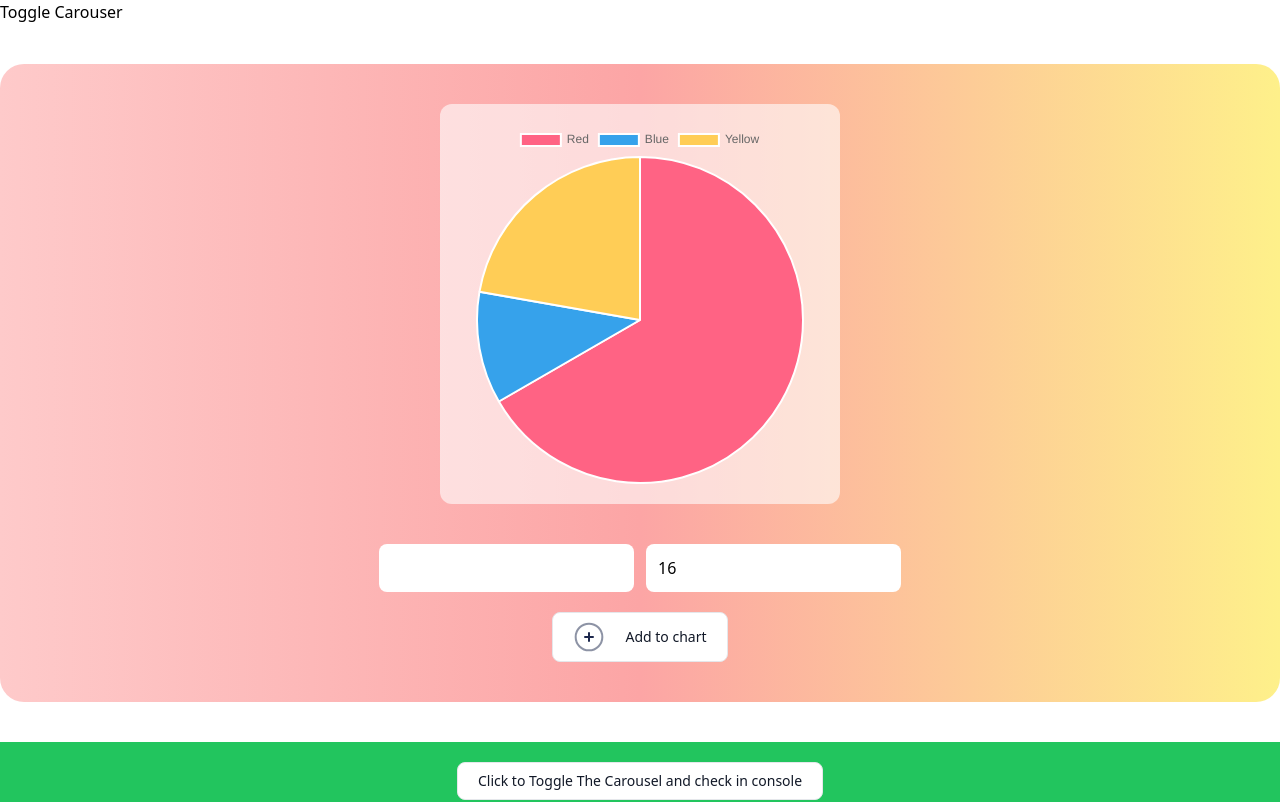
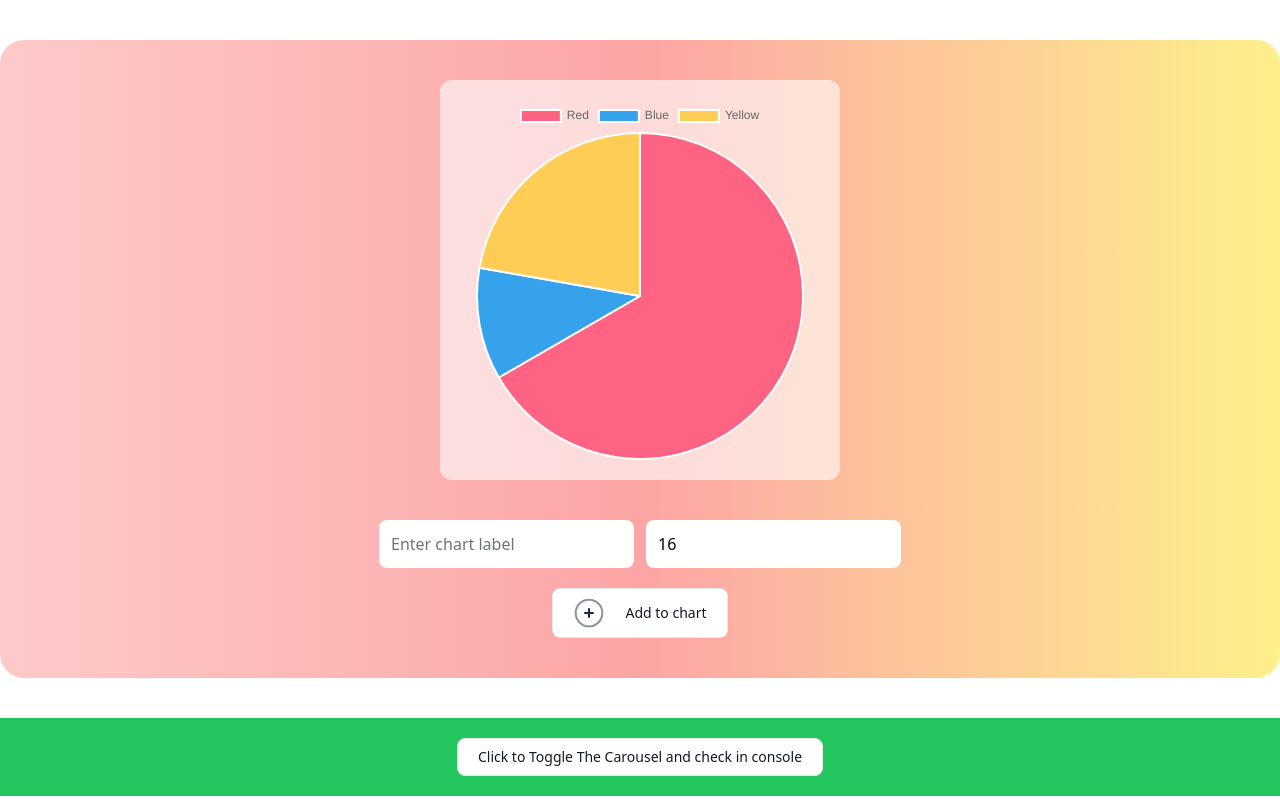
Before and after one commit to arifhossen-dev/OsthirCarouselChart, a Vue app: page / in a window 1280 px wide. Shown: the top 802 px of the page. Built offline with nearby package versions, Linux system fonts and the light colour scheme.

Commit message:
error update and typo fixed

```diff
--- a/src/App.vue
+++ b/src/App.vue
@@ -7,14 +7,13 @@ const toggleCarousel = ref(true)
 </script>
 
 <template>
-  <button>Toggle Carouser</button>
   <div class="mx-auto mt-10 max-w-7xl">
     <Chart/>
 
     <div>
-      <div class="bg-green-500 mt-5 text-center py-5">
+      <div class="py-5 mt-5 text-center bg-green-500">
         <button @click="toggleCarousel = !toggleCarousel" type="button"
-          class="text-gray-900 bg-white hover:bg-gray-100 border border-gray-200 font-medium rounded-lg text-sm px-5 py-2 text-center inline-flex items-center dark:focus:ring-gray-800 dark:bg-white dark:border-gray-700 dark:text-gray-900 dark:hover:bg-gray-200">
+          class="inline-flex items-center px-5 py-2 text-sm font-medium text-center text-gray-900 bg-white border border-gray-200 rounded-lg hover:bg-gray-100 dark:focus:ring-gray-800 dark:bg-white dark:border-gray-700 dark:text-gray-900 dark:hover:bg-gray-200">
           Click to Toggle The Carousel and check in console
         </button>
       </div>
--- a/src/components/Chart.vue
+++ b/src/components/Chart.vue
@@ -19,11 +19,12 @@ onMounted(() => {
   chart = new Chart(ctx, config)
 })
 
-const randColor = () =>  {
-    return "#" + Math.floor(Math.random()*16777215).toString(16).padStart(6, '0').toUpperCase();
+const randColor = () => {
+  return "#" + Math.floor(Math.random() * 16777215).toString(16).padStart(6, '0').toUpperCase();
 }
 
 function updateChart() {
+  alert('some test')
   if (!newLabel.value) {
     error.value = true
   }
@@ -50,22 +51,26 @@ onBeforeUnmount(() => {
 </script>
 
 <template>
-  <section class="p-10 bg-gradient-to-r from-red-200 via-red-300 to-yellow-200 rounded-3xl my-10">
+  <section class="p-10 my-10 bg-gradient-to-r from-red-200 via-red-300 to-yellow-200 rounded-3xl">
     <div class="flex flex-col items-center">
       <div class=" mx-auto w-[400px] h-[400px] bg-white/60 p-5 rounded-xl">
         <canvas id="chart">
         </canvas>
       </div>
 
-      <div class="mt-10 flex items-center gap-3">
-        <input type="text" class="rounded-lg outline-none focus:outline-none py-3"
-          :class="error ? 'border bg-red-400 border-red-600' : 'border-none'" required v-model="newLabel">
-        <input type="number" class="rounded-lg border-none outline-none focus:outline-none py-3" v-model="newItem">
+      <div class="mt-10">
+        <p v-show="error" class="self-start px-2 my-1 text-red-600 bg-yellow-300">Chart label field can't be null</p>
+      <div class="flex items-center gap-3">
+        <input type="text" class="py-3 rounded-lg outline-none focus:outline-none"
+          :class="error ? 'border bg-yellow-400 border-yellow-600' : 'border-none'" placeholder="Enter chart label"
+          v-model="newLabel">
+        <input type="number" class="py-3 border-none rounded-lg outline-none focus:outline-none" v-model="newItem">
 
 
       </div>
+      </div>
       <button @click="updateChart()" type="button"
-        class="mt-5 text-gray-900 bg-white hover:bg-gray-100 border border-gray-200 font-medium rounded-lg text-sm px-5 py-2 text-center inline-flex items-center dark:focus:ring-gray-800 dark:bg-white dark:border-gray-700 dark:text-gray-900 dark:hover:bg-gray-200">
+        class="inline-flex items-center px-5 py-2 mt-5 text-sm font-medium text-center text-gray-900 bg-white border border-gray-200 rounded-lg hover:bg-gray-100">
         <svg class="w-8 mr-5" viewBox="0 0 24 24" fill="none" xmlns="http://www.w3.org/2000/svg">
           <circle opacity="0.5" cx="12" cy="12" r="10" stroke="#1C274C" stroke-width="1.5" />
           <path d="M15 12L12 12M12 12L9 12M12 12L12 9M12 12L12 15" stroke="#1C274C" stroke-width="1.5"
```
